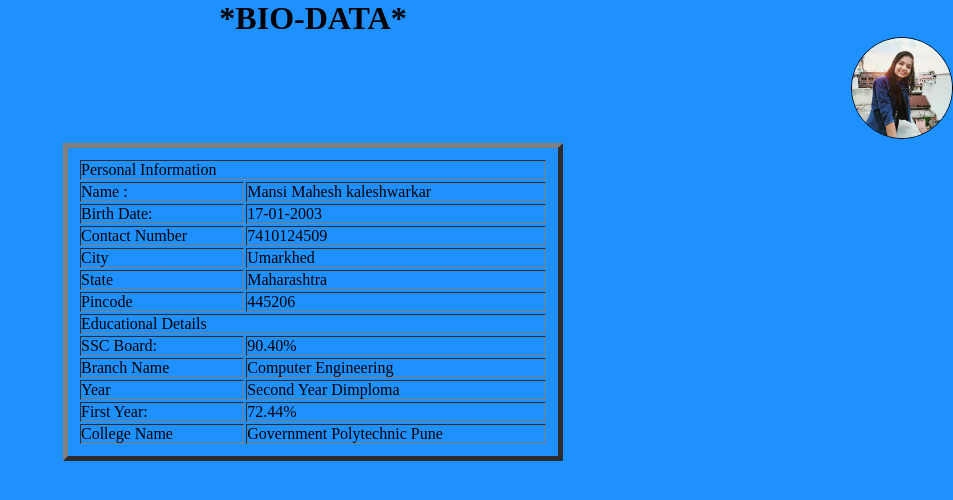
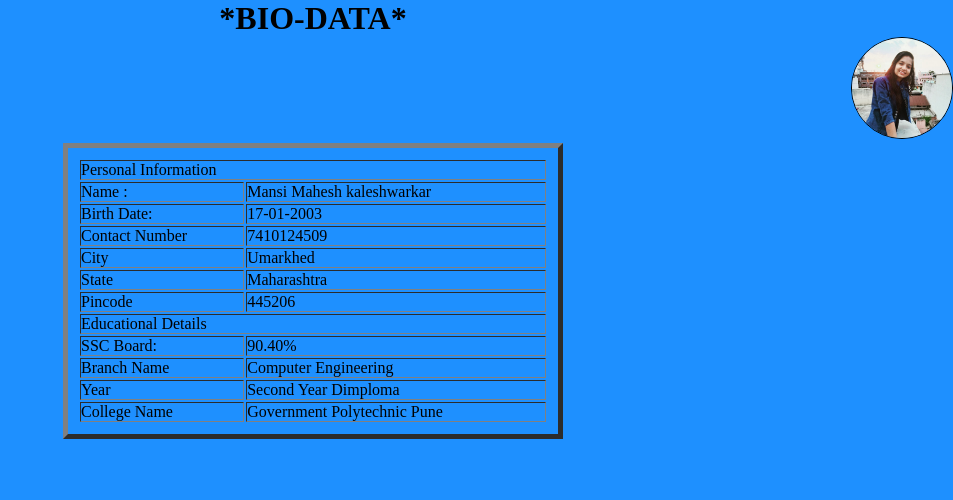
Before and after one commit to Mansi1713/BIODATApage, a plain HTML site: page index.html in a window 1280 px wide. Shown: the whole page, without its empty margins (327-1280 px from the left). Drawn offline with Linux system fonts and the light colour scheme.

Commit message:
Update index.html

```diff
--- a/index.html
+++ b/index.html
@@ -67,14 +67,6 @@
                   Second Year Dimploma
                 </td></tr>
                 <tr>
-                  <td>
-                    First Year:
-                  </td>
-                  <td>
-                    72.44%
-                  </td>
-                </tr>
-                <tr>
                   <td> College Name</td>
                   <td>Government Polytechnic Pune</td>
                 </tr>
```
